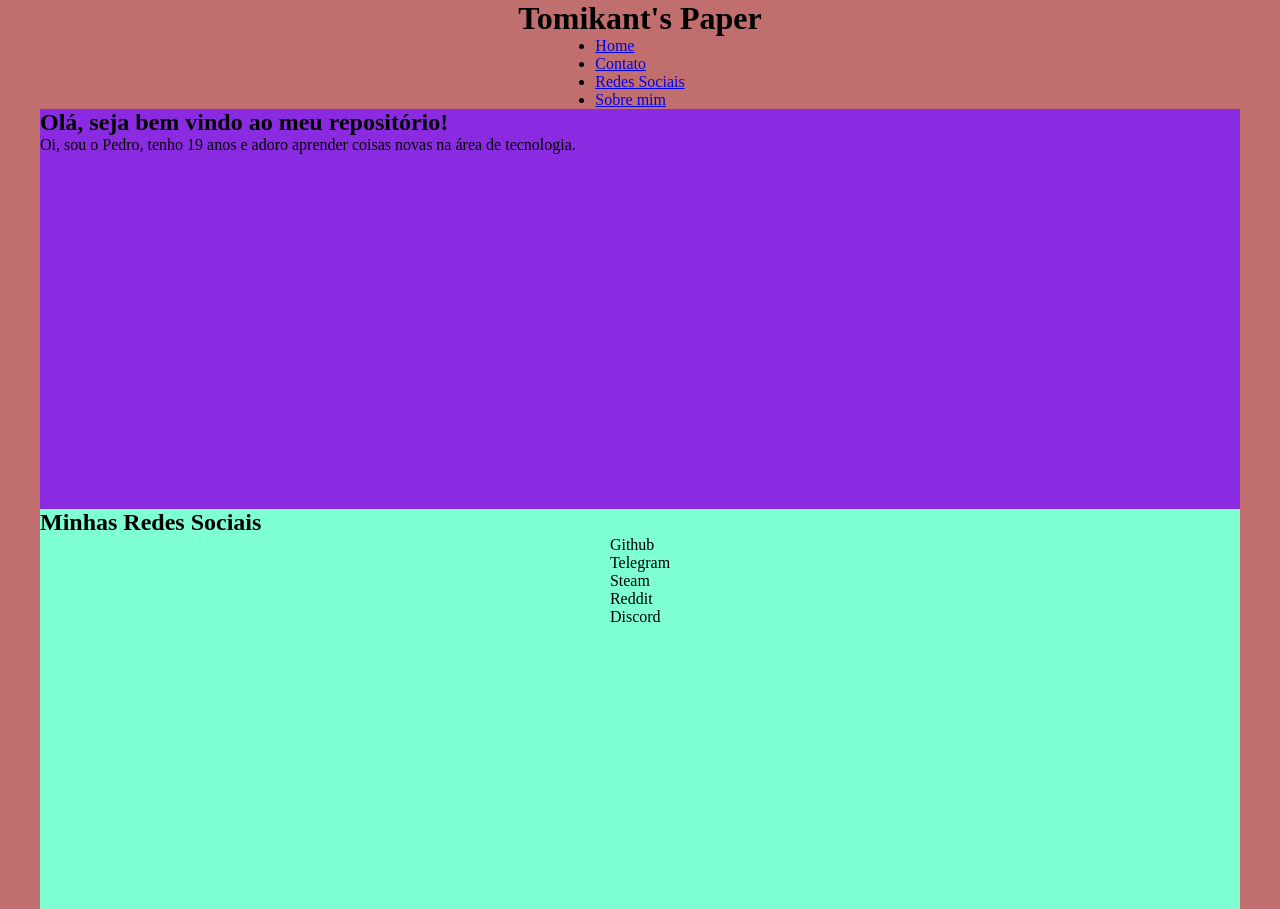
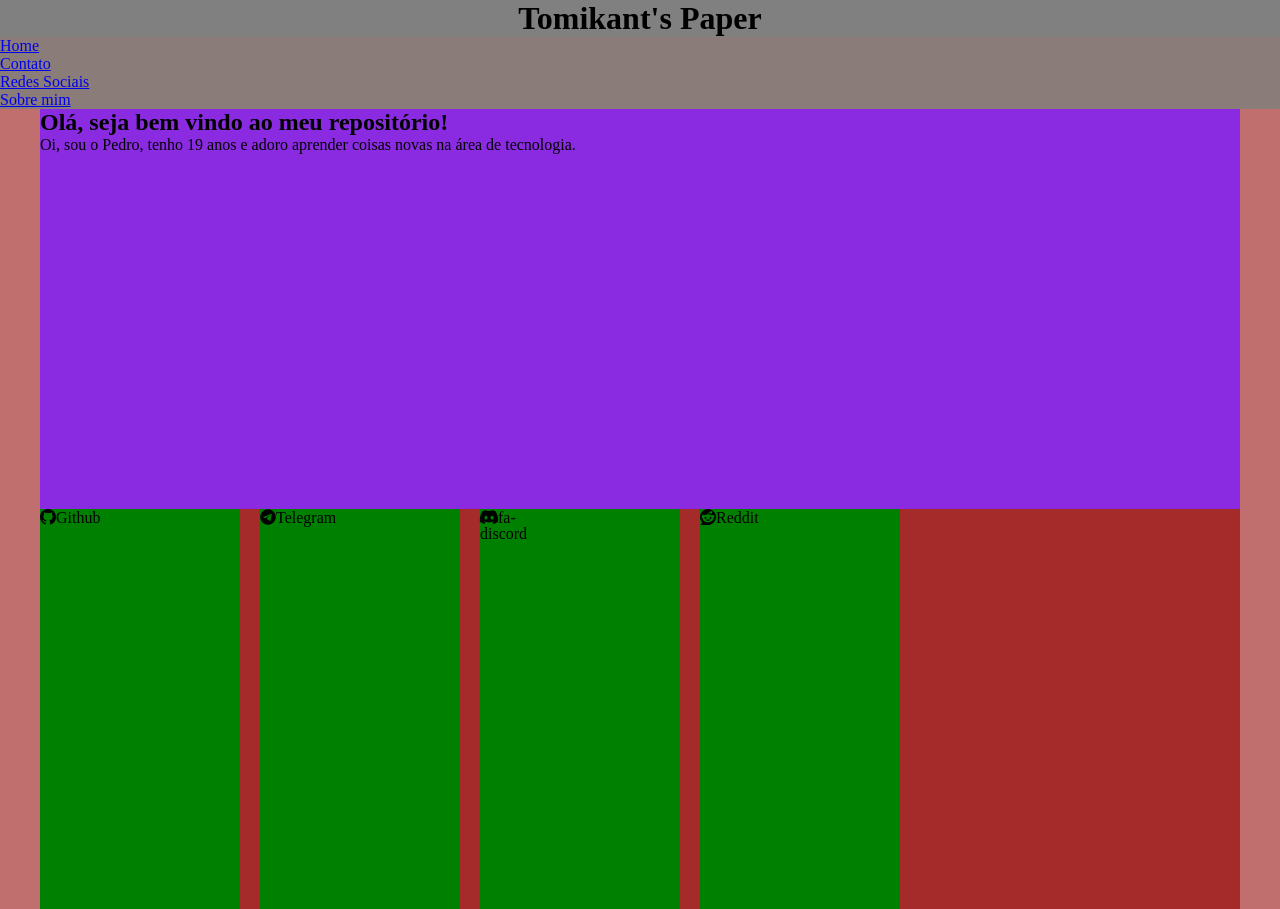
Before and after one commit to TomikantGit/Portfolio, a plain HTML site: page index.html in a window 1280 px wide. Drawn offline with Linux system fonts and the light colour scheme.

Commit message:
alterações

```diff
--- a/index.html
+++ b/index.html
@@ -6,6 +6,7 @@
     <title>Repositório</title>
     <link rel="stylesheet" href="style.css">
     <link rel="shortcut icon" href="favicon.ico" type="image/x-icon">
+    <link rel="stylesheet" href="https://cdnjs.cloudflare.com/ajax/libs/font-awesome/7.0.1/css/all.min.css" integrity="sha512-2SwdPD6INVrV/lHTZbO2nodKhrnDdJK9/kg2XD1r9uGqPo1cUbujc+IYdlYdEErWNu69gVcYgdxlmVmzTWnetw==" crossorigin="anonymous" referrerpolicy="no-referrer" />
 </head>
 <body>
     <header>
@@ -28,18 +29,22 @@
 
         </section>
         <section class="social">
-            <h1>
-                Minhas Redes Sociais
-            </h1>
-                <section class="redes-icons">
-                    <ul>
-                        <li>Github</li>
-                        <li>Telegram</li>
-                        <li>Steam</li>
-                        <li>Reddit</li>
-                        <li>Discord</li>
-                    </ul>
-                </section>
+
+            <div class="card-social">
+                <i class="fa-brands fa-github">Github</i>
+            </div>
+
+            <div class="card-social">
+                <i class="fa-brands fa-telegram">Telegram</i>
+            </div>
+
+            <div class="card-social">
+                <i class="fa-brands fa-discord">fa-discord</i>
+            </div>
+
+            <div class="card-social">
+                <i class="fa-brands fa-reddit">Reddit</i>
+            </div>
 
         </section>
         <section class="contato">
--- a/style.css
+++ b/style.css
@@ -9,13 +9,11 @@ body {
 
 header {
     text-align: center;
+    background-color: gray;
 }
 
 nav {
-    display: flex;
-    flex-direction: row;
-    flex-wrap: nowrap;
-    justify-content: center
+    background-color: rgba(118, 130, 126, 0.727);
 }
 
 main {
@@ -31,17 +29,17 @@ main {
 }
 
 .social {
+    display: flex;
     width: auto;
     height: 400px;
-    background-color: aquamarine;
+    background-color: brown;
 }
 
-.redes-icons {
-    display: flex;
-    justify-content: center;
-    flex-direction: row;
+.card-social {
+    width: 200px;
+    height: 400px;
+    border: 20px;
+    border-color: blue;
+    background-color: green;
+    margin-right: 20px;
 }
-
-.redes-icons ul {
-    list-style-type: none;
-}
```
